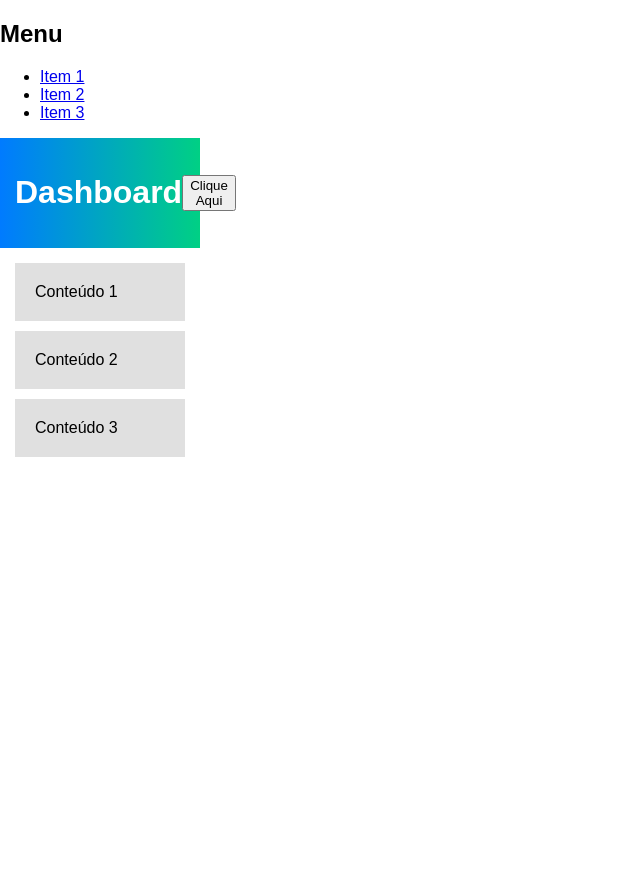
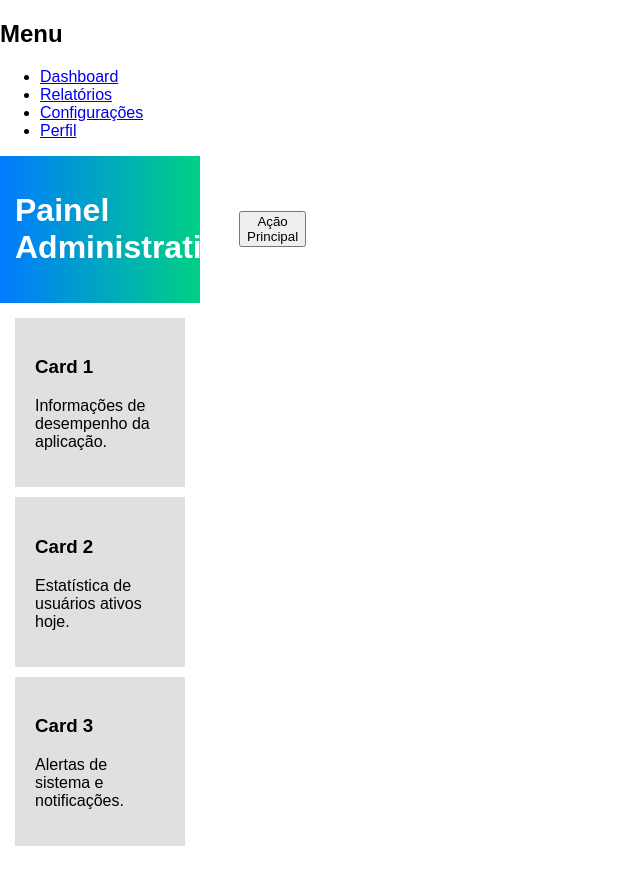
Before and after one commit to FelipeCorreia-TI/Painel_administrativo, a plain HTML site: page index.html in a window 1280 px wide. Shown: the whole page, without its empty margins (0-640 px from the left). Before the commit the page ends 800 px from the top, so only its background shows below. Drawn offline with Linux system fonts and the light colour scheme.

Commit message:
fix/arrumar-index

```diff
--- a/index.html
+++ b/index.html
@@ -12,23 +12,33 @@
         <aside class="menu-lateral">
             <h2>Menu</h2>
             <ul>
-                <li><a href="#">Item 1</a></li>
-                <li><a href="#">Item 2</a></li>
-                <li><a href="#">Item 3</a></li>
+                <li><a href="#">Dashboard</a></li>
+                <li><a href="#">Relatórios</a></li>
+                <li><a href="#">Configurações</a></li>
+                <li><a href="#">Perfil</a></li>
             </ul>
         </aside>
 
         <!-- Cabeçalho -->
         <header class="cabecalho">
-            <h1>Dashboard</h1>
-            <button class="btn-animate">Clique Aqui</button>
+            <h1>Painel Administrativo</h1>
+            <button class="btn-animate">Ação Principal</button>
         </header>
 
         <!-- Conteúdo Principal -->
         <main class="principal">
-            <div class="content-box">Conteúdo 1</div>
-            <div class="content-box">Conteúdo 2</div>
-            <div class="content-box">Conteúdo 3</div>
+            <div class="content-box">
+                <h3>Card 1</h3>
+                <p>Informações de desempenho da aplicação.</p>
+            </div>
+            <div class="content-box">
+                <h3>Card 2</h3>
+                <p>Estatística de usuários ativos hoje.</p>
+            </div>
+            <div class="content-box">
+                <h3>Card 3</h3>
+                <p>Alertas de sistema e notificações.</p>
+            </div>
         </main>
     </div>
 </body>
```
